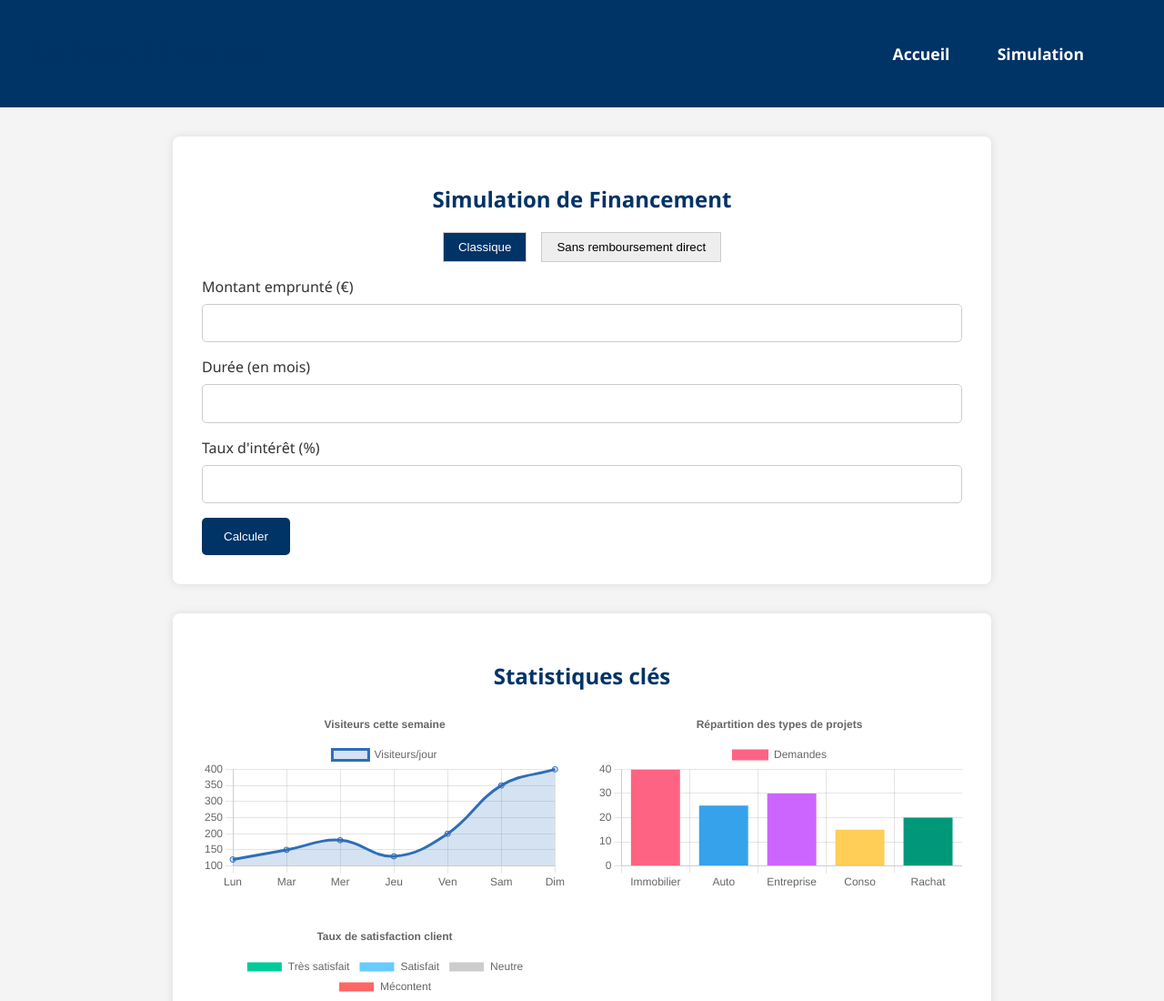
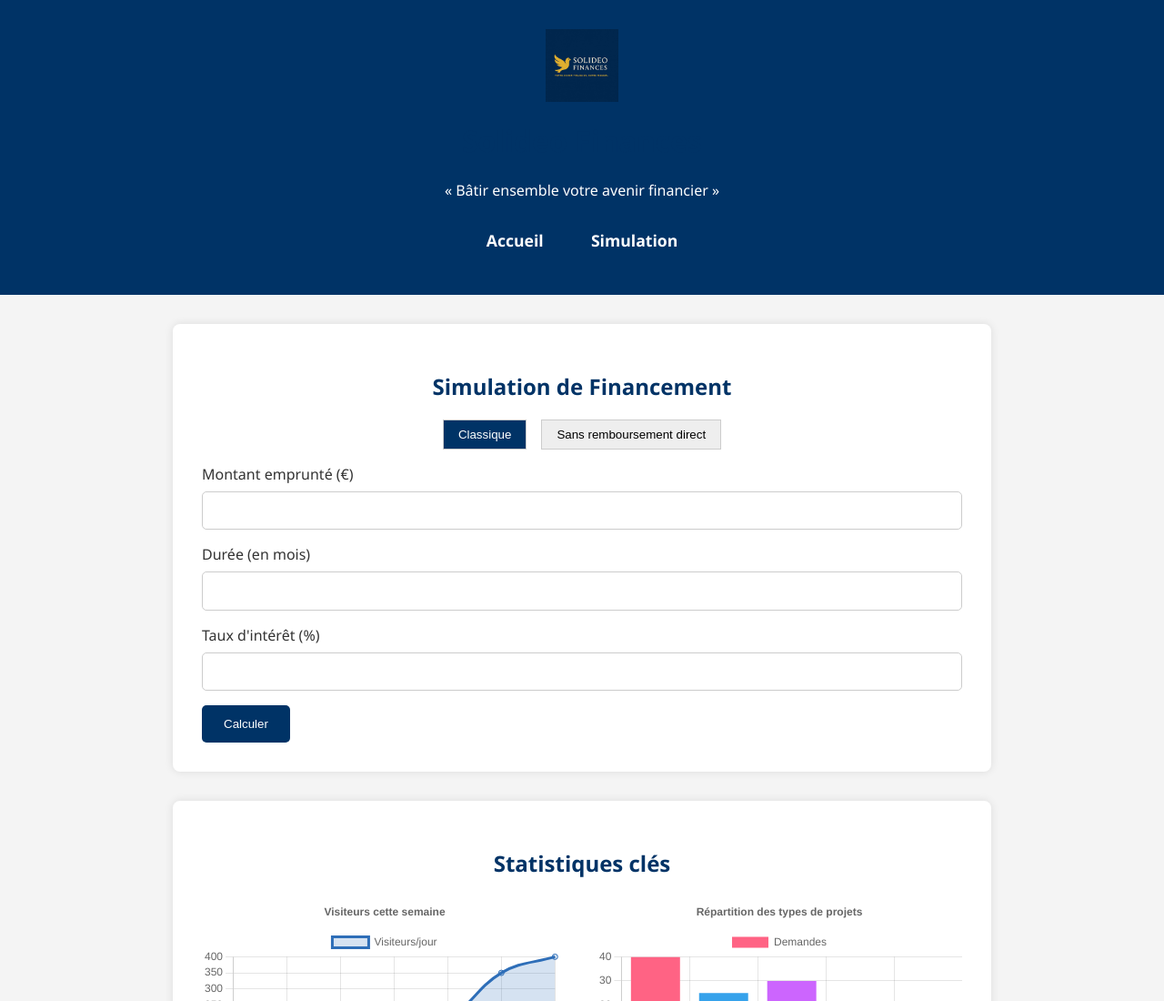
Before and after one commit to solideofinance/solideo-finance, a plain HTML site: page simulation.html in a window 1280 px wide. Shown: the top 1100 px of the page at 91% size. Drawn offline with nearby package versions, Linux system fonts and the light colour scheme.

Commit message:
Update simulation.html

```diff
--- a/simulation.html
+++ b/simulation.html
@@ -15,13 +15,18 @@
       color: #333;
     }
     header {
-      background-color: #003366;
-      color: white;
-      padding: 1rem 2rem;
-      display: flex;
-      justify-content: space-between;
-      align-items: center;
-    }
+  background-color: #003366;
+  color: white;
+  padding: 2rem;
+  text-align: center;
+}
+header img {
+  width: 80px;
+  display: block;
+  margin: 0 auto 1rem;
+  animation: popIn 1s ease-out;
+}
+
     header nav a {
       color: white;
       margin-left: 1.5rem;
@@ -161,7 +166,9 @@
 </head>
 <body>
   <header>
+    <img src="logo solideo.jpg" alt="Solideo logo">
     <h1>Solideo Finances</h1>
+    <p class="slogan">« Bâtir ensemble votre avenir financier »</p>
     <nav>
         <!-- Icone de menu pour les petits écrans -->
         <span class="menu-icon" onclick="toggleMenu()">&#9776;</span>
@@ -172,13 +179,6 @@
           <a href="simulation.html">Simulation</a>
         </div>
       </nav>
-
-      <script>
-        function toggleMenu() {
-          const menu = document.getElementById('mobile-menu');
-          menu.classList.toggle('menu-active');
-        }
-      </script>
   </header>
 
   <section id="simulation">
```
